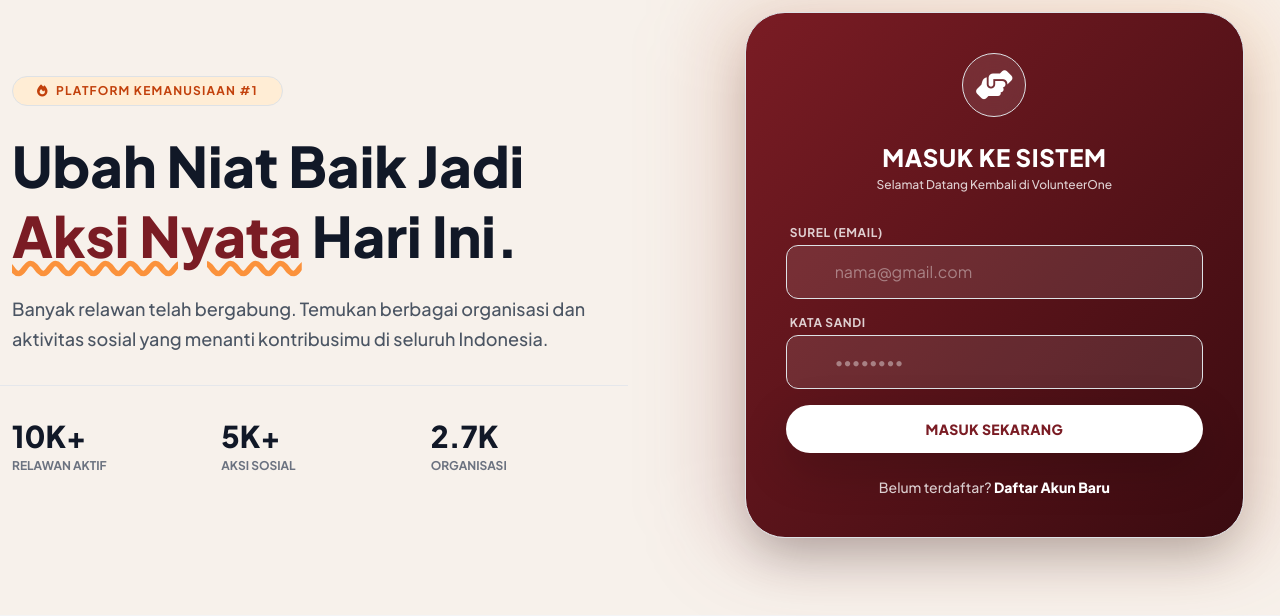
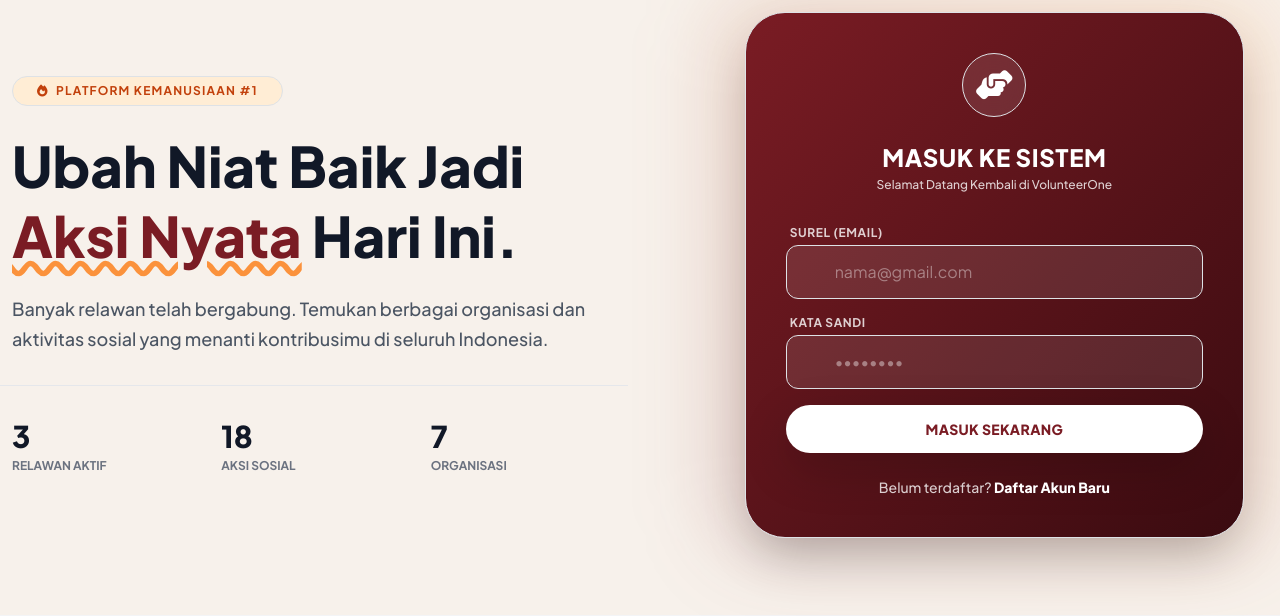
Before and after one commit to ccheeyx/volunteerone, a PHP site: page / in a window 1280 px wide. Shown: the part 148-764 px from the top of the page. Run offline with PHP 8.4, Linux system fonts and the light colour scheme; data comes from the database, SQL or seed files in the repository; some libraries are stand-ins or nearby versions.

Commit message:
Memperbaiki tampilan Relawan yang aktif, Aksi Sosial, dan Organisasi jadi Real Time

```diff
--- a/index.php
+++ b/index.php
@@ -2,6 +2,9 @@
 require 'koneksi.php';
 
 // ... (kode redirect session tetap sama) ...
+$stat_relawan = $pdo->query("SELECT COUNT(*) FROM users WHERE role = 'user'")->fetchColumn();
+$stat_program = $pdo->query("SELECT COUNT(*) FROM programs")->fetchColumn();
+$stat_org = $pdo->query("SELECT COUNT(*) FROM users WHERE role = 'organizer'")->fetchColumn();
 
 $error = '';
 if ($_SERVER['REQUEST_METHOD'] == 'POST') {
@@ -124,15 +127,15 @@ if ($_SERVER['REQUEST_METHOD'] == 'POST') {
                 <!-- Mini Stats (Grid Bootstrap dalam Grid Tailwind) -->
                 <div class="row mt-8 pt-8 border-t border-gray-200">
                     <div class="col-4">
-                        <h4 class="font-black text-3xl text-gray-900">10K+</h4>
+                        <h4 class="font-black text-3xl text-gray-900"><?= $stat_relawan ?></h4>
                         <p class="text-xs text-gray-500 font-bold uppercase mt-1">Relawan Aktif</p>
                     </div>
                     <div class="col-4">
-                        <h4 class="font-black text-3xl text-gray-900">5K+</h4>
+                        <h4 class="font-black text-3xl text-gray-900"><?= $stat_program ?></h4>
                         <p class="text-xs text-gray-500 font-bold uppercase mt-1">Aksi Sosial</p>
                     </div>
                     <div class="col-4">
-                        <h4 class="font-black text-3xl text-gray-900">2.7K</h4>
+                        <h4 class="font-black text-3xl text-gray-900"><?= $stat_org ?></h4>
                         <p class="text-xs text-gray-500 font-bold uppercase mt-1">Organisasi</p>
                     </div>
                 </div>
```
